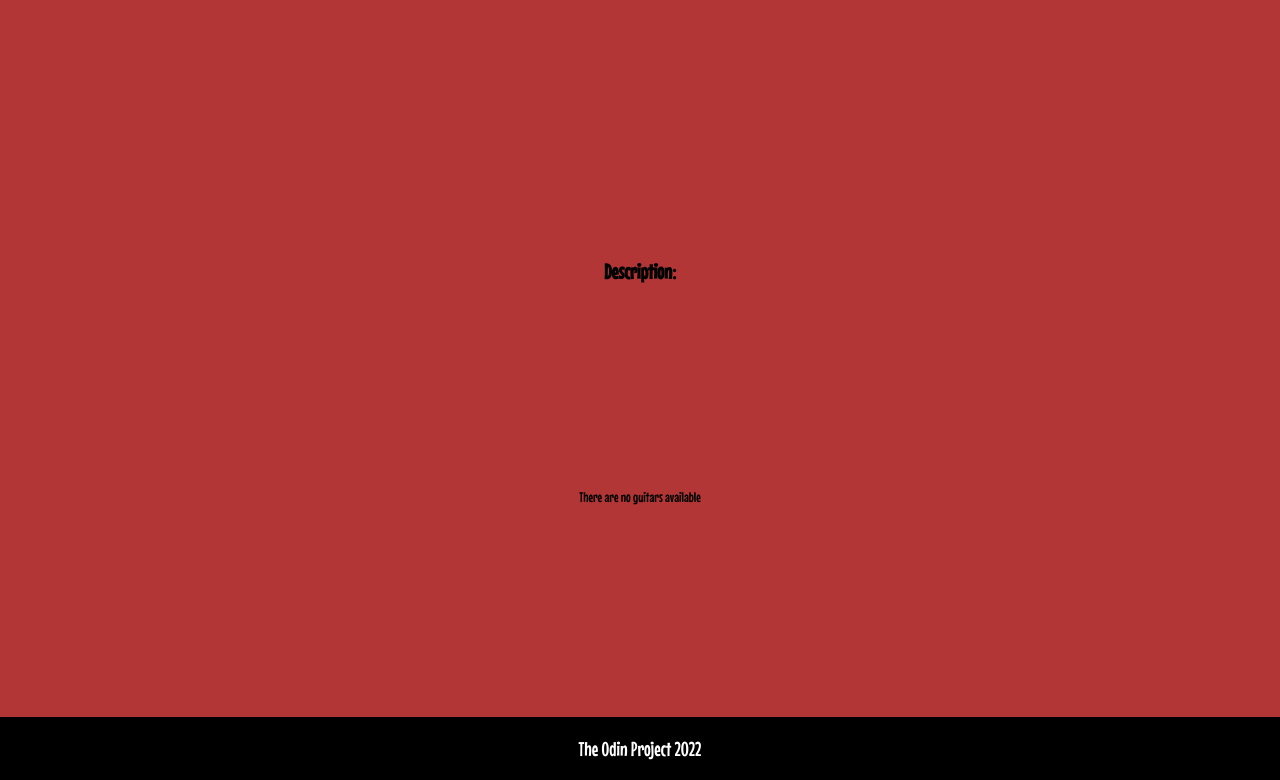
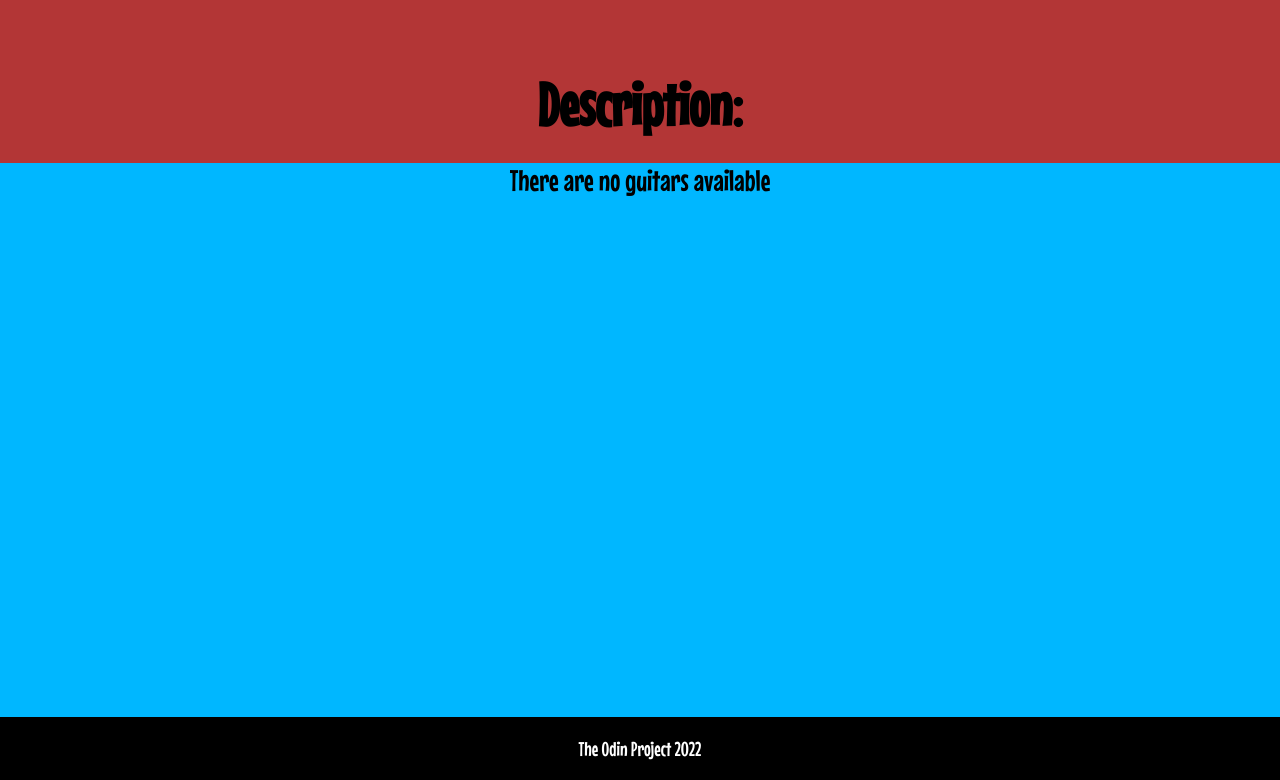
Before and after one commit to Houser97/Inventory-App, a Node server app: template views/item_list.ejs in a window 1280 px wide. Shown: the part 20-800 px from the top of the page. Run offline with Node 20, Linux system fonts and the light colour scheme; the template is opened without the code that fills it, so the values that code supplies are empty; some libraries are stand-ins or nearby versions.

Commit message:
Style item_list.ejs file

```diff
--- a/public/stylesheets/guitar_list.css
+++ b/public/stylesheets/guitar_list.css
@@ -29,7 +29,6 @@ footer {
   color: white;
   display: flex;
   justify-content: center;
-  margin-top: 30px;
 }
 
 a {
@@ -60,7 +59,22 @@ header{
   }
 
   .no-guitars {
+    font-size: 30px;
+  }
+
+  .item_list_container {
     display: flex; flex-flow: column;
-    width: 100%; height: 100%;
-    flex:1;
+    align-items: center;
+    width: 100%;
+    flex: 1;
+    background-color: #00B7FF;
   }
+
+  .description-category{
+    padding: 0px 100px;
+  }
+
+  h2 {
+    font-size: 60px;
+    margin: 10px 0px;
+  }
--- a/views/item_list.ejs
+++ b/views/item_list.ejs
@@ -9,10 +9,10 @@
         <h1 class="title-store"><%- title %></h1>
     </header>
     <div class="description-category">
-        <h2>Description:</h2>
+        <h2 class="description-title">Description:</h2>
         <p><%- category.description %></p>
     </div>
-    <div class="guitars_list">
+    <div class="item_list_container">
         <% if(guitars.length > 0) { %>
                 <% guitars.forEach(guitar => { %>
                     <div class="card-guitar">
```
